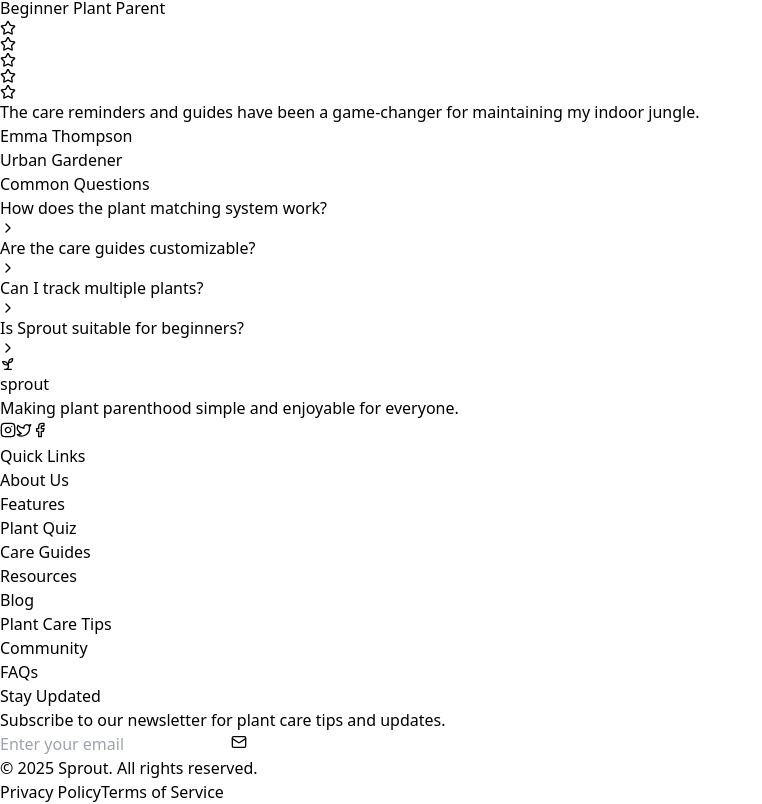
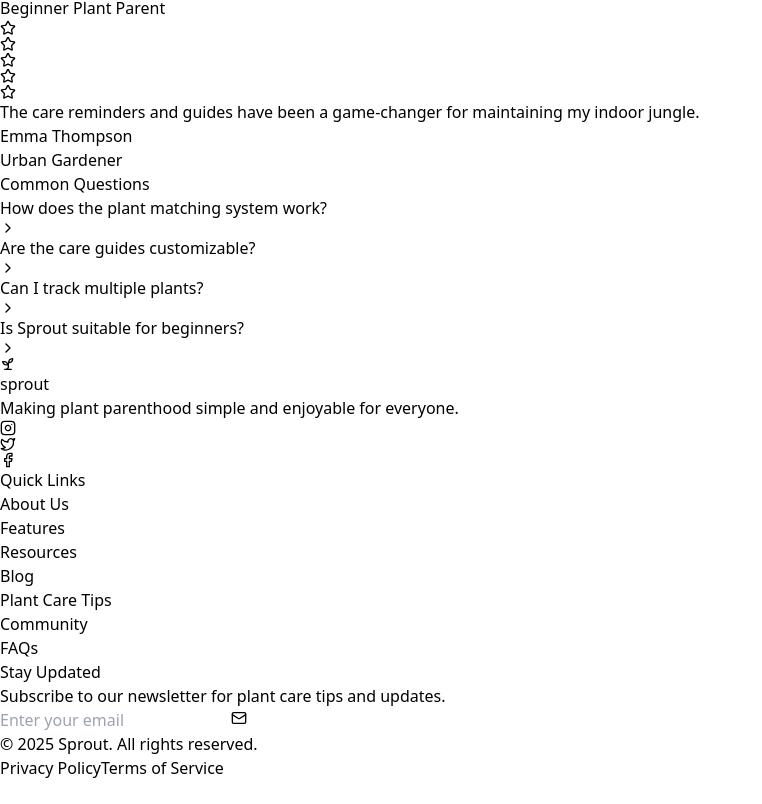
Before and after one commit to Bridgetamana/sprout, a React (Vite) app: page / in a window 1280 px wide. Shown: the part 1176-1980 px from the top of the page, without its empty margins (0-762 px from the left). After the commit the page ends 1956 px from the top, so only its background shows below. Built offline with nearby package versions, Linux system fonts and the light colour scheme.

Commit message:
feat: enhance HomePage layout with smooth scrolling

```diff
--- a/src/index.css
+++ b/src/index.css
@@ -1,3 +1,7 @@
 @tailwind base;
 @tailwind components;
 @tailwind utilities;
+
+html {
+    scroll-behavior: smooth;
+}
--- a/src/pages/HomePage.jsx
+++ b/src/pages/HomePage.jsx
@@ -81,7 +81,7 @@
           </div>
         </div>
       </div>
-      <div className="py-24">
+      <div id='features' className="py-24">
         <div className="max-w-[85rem] mx-auto px-4">
           <h2 className="text-3xl font-bold text-center text-stone-800 mb-16">
             Everything You Need to Thrive
@@ -93,7 +93,7 @@
           </div>
         </div>
       </div>
-      <div className="bg-stone-100 py-24 rounded-t-[3rem]">
+      <div id='testimonial' className="bg-stone-100 py-24 rounded-t-[3rem]">
         <div className="max-w-[85rem] mx-auto px-4">
           <h2 className="text-3xl font-bold text-center text-stone-800 mb-16">
             Growing Community
@@ -118,7 +118,7 @@
         </div>
       </div>
       <footer className="bg-stone-100 pt-24 pb-12">
-        <div className="max-w-6xl mx-auto px-4">
+        <div className="max-w-[85rem] mx-auto px-4">
           <div className="grid grid-cols-1 md:grid-cols-2 lg:grid-cols-4 gap-12 mb-12">
             <div className="space-y-4">
               <div className="flex items-center space-x-2">
@@ -129,15 +129,15 @@
                 Making plant parenthood simple and enjoyable for everyone.
               </p>
               <div className="flex space-x-4">
-                <button className="p-2 text-stone-600 hover:text-emerald-700 transition-colors">
+                <a href="#" className="p-2 text-stone-600 hover:text-emerald-700 transition-colors">
                   <LuInstagram className="h-5 w-5" />
-                </button>
-                <button className="p-2 text-stone-600 hover:text-emerald-700 transition-colors">
+                </a>
+                <a href="#" className="p-2 text-stone-600 hover:text-emerald-700 transition-colors">
                   <LuTwitter className="h-5 w-5" />
-                </button>
-                <button className="p-2 text-stone-600 hover:text-emerald-700 transition-colors">
+                </a>
+                <a href="#" className="p-2 text-stone-600 hover:text-emerald-700 transition-colors">
                   <LuFacebook className="h-5 w-5" />
-                </button>
+                </a>
               </div>
             </div>
             <div>
@@ -148,12 +148,6 @@
                 </li>
                 <li>
                   <button className="text-stone-600 hover:text-emerald-700">Features</button>
-                </li>
-                <li>
-                  <button className="text-stone-600 hover:text-emerald-700">Plant Quiz</button>
-                </li>
-                <li>
-                  <button className="text-stone-600 hover:text-emerald-700">Care Guides</button>
                 </li>
               </ul>
             </div>
```
